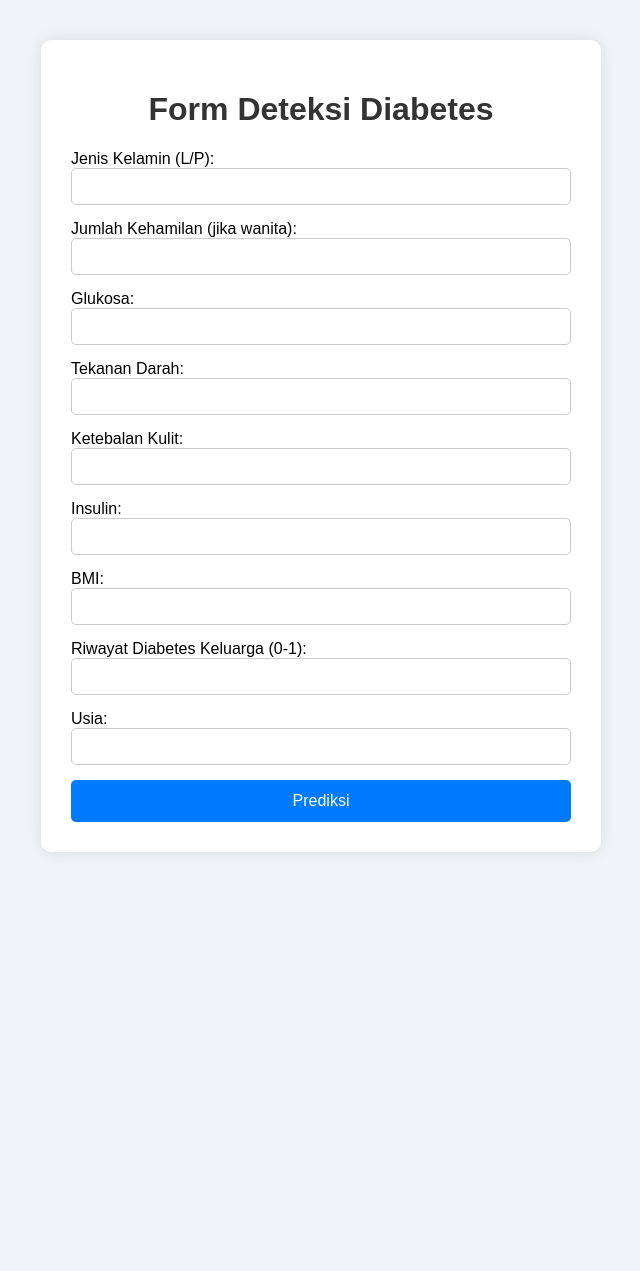
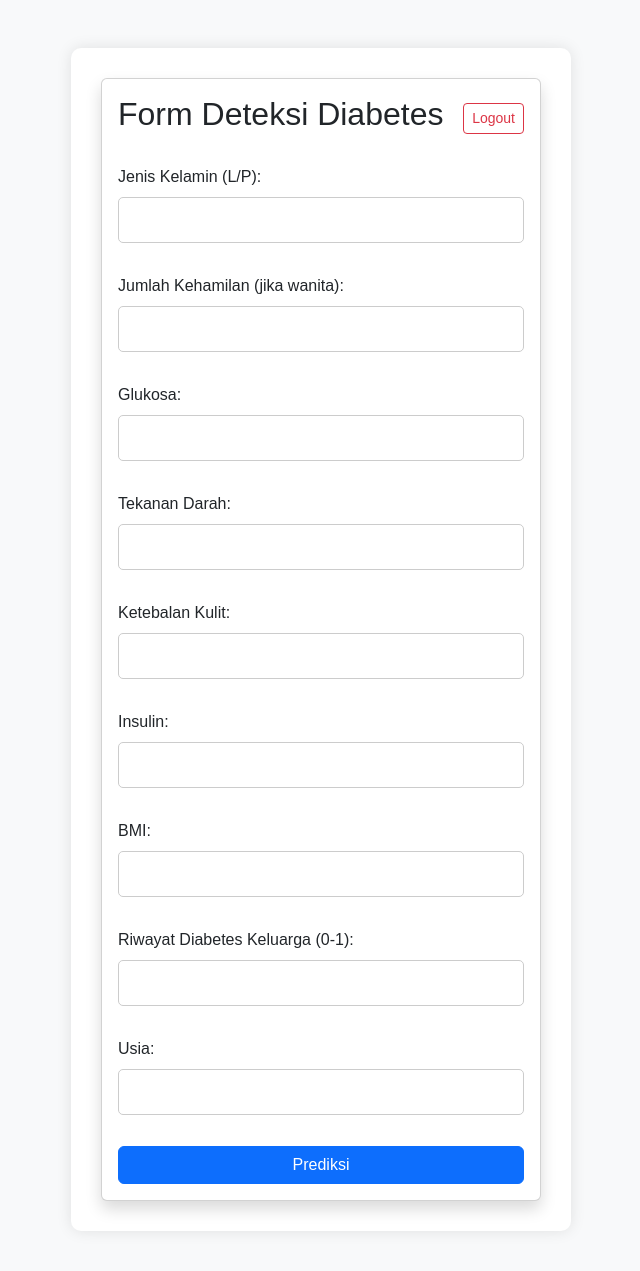
Before and after one commit to RifqiDzakwan22/sistem-deteksi-dm, a Django app: template deteksi_penyakit/diagnosa/templates/diagnosa/form.html in a window 1280 px wide. Shown: the whole page, without its empty margins (319-959 px from the left). Before the commit the page ends 852 px from the top, so only its background shows below. Run offline with Django 5.2, Linux system fonts and the light colour scheme; the template is opened without the code that fills it, so the values that code supplies are empty; parts of the project's set-up code (start-up, migrations or seed data) failed here and were passed over.

Commit message:
menambahkan file

```diff
--- a/deteksi_penyakit/diagnosa/templates/diagnosa/form.html
+++ b/deteksi_penyakit/diagnosa/templates/diagnosa/form.html
@@ -3,42 +3,78 @@
 <html>
 <head>
     <title>Form Deteksi Diabetes</title>
+    <!-- Tambahkan Bootstrap -->
+    <link href="https://cdn.jsdelivr.net/npm/bootstrap@5.3.0/dist/css/bootstrap.min.css" rel="stylesheet">
     <link rel="stylesheet" type="text/css" href="{% static 'diagnosa/style.css' %}">
 </head>
-<body>
-    <div class="container">
-        <h1>Form Deteksi Diabetes</h1>
-        <form method="post" action="{% url 'hasil_prediksi' %}">
-            {% csrf_token %}
-            <label>Jenis Kelamin (L/P):</label>
-            <input type="text" name="jenis_kelamin" required>
+<body class="bg-light">
 
-            <label>Jumlah Kehamilan (jika wanita):</label>
-            <input type="number" step="1" name="kehamilan">
+<div class="container mt-5">
+    <div class="card shadow">
+        <div class="card-body">
+            <div class="d-flex justify-content-between align-items-center mb-4">
+                <h2>Form Deteksi Diabetes</h2>
+                <form method="post" action="{% url 'logout' %}">
+                    {% csrf_token %}
+                    <button type="submit" class="btn btn-outline-danger btn-sm">Logout</button>
+                </form>
+            </div>
 
-            <label>Glukosa:</label>
-            <input type="number" step="any" name="glukosa" required>
+            <form method="post" action="{% url 'hasil_prediksi' %}">
+                {% csrf_token %}
 
-            <label>Tekanan Darah:</label>
-            <input type="number" step="any" name="tekanan" required>
+                <div class="mb-3">
+                    <label class="form-label">Jenis Kelamin (L/P):</label>
+                    <input type="text" name="jenis_kelamin" class="form-control" required>
+                </div>
 
-            <label>Ketebalan Kulit:</label>
-            <input type="number" step="any" name="kulit" required>
+                <div class="mb-3">
+                    <label class="form-label">Jumlah Kehamilan (jika wanita):</label>
+                    <input type="number" step="1" name="kehamilan" class="form-control">
+                </div>
 
-            <label>Insulin:</label>
-            <input type="number" step="any" name="insulin" required>
+                <div class="mb-3">
+                    <label class="form-label">Glukosa:</label>
+                    <input type="number" step="any" name="glukosa" class="form-control" required>
+                </div>
 
-            <label>BMI:</label>
-            <input type="number" step="any" name="bmi" required>
+                <div class="mb-3">
+                    <label class="form-label">Tekanan Darah:</label>
+                    <input type="number" step="any" name="tekanan" class="form-control" required>
+                </div>
 
-            <label>Riwayat Diabetes Keluarga (0-1):</label>
-            <input type="number" step="0.01" name="riwayat" required>
+                <div class="mb-3">
+                    <label class="form-label">Ketebalan Kulit:</label>
+                    <input type="number" step="any" name="kulit" class="form-control" required>
+                </div>
 
-            <label>Usia:</label>
-            <input type="number" step="1" name="usia" required>
+                <div class="mb-3">
+                    <label class="form-label">Insulin:</label>
+                    <input type="number" step="any" name="insulin" class="form-control" required>
+                </div>
 
-            <button type="submit">Prediksi</button>
-        </form>
+                <div class="mb-3">
+                    <label class="form-label">BMI:</label>
+                    <input type="number" step="any" name="bmi" class="form-control" required>
+                </div>
+
+                <div class="mb-3">
+                    <label class="form-label">Riwayat Diabetes Keluarga (0-1):</label>
+                    <input type="number" step="0.01" name="riwayat" class="form-control" required>
+                </div>
+
+                <div class="mb-3">
+                    <label class="form-label">Usia:</label>
+                    <input type="number" step="1" name="usia" class="form-control" required>
+                </div>
+
+                <div class="d-grid">
+                    <button type="submit" class="btn btn-primary">Prediksi</button>
+                </div>
+            </form>
+        </div>
     </div>
+</div>
+
 </body>
 </html>
--- a/deteksi_penyakit/diagnosa/templates/diagnosa/hasil.html
+++ b/deteksi_penyakit/diagnosa/templates/diagnosa/hasil.html
@@ -11,6 +11,7 @@
         <p><strong>Persentase Kemungkinan Mengidap Diabetes:</strong> {{ persen }}%</p>
         <p><strong>Risiko Diabetes Melitus:</strong> {{ risiko }}%</p>
         <h3>Rekomendasi:</h3>
+        <p><strong>Klasifikasi Tipe Diabetes:</strong> {{ tipe }}</p>
         <p>{{ saran }}</p>
 
         <a href="{% url 'form_prediksi' %}">🔁 Kembali ke Form</a>
--- a/deteksi_penyakit/diagnosa/urls.py
+++ b/deteksi_penyakit/diagnosa/urls.py
@@ -1,7 +1,10 @@
+from django.contrib.auth import views as auth_views
 from django.urls import path
 from . import views
 
 urlpatterns = [
-    path('', views.form_prediksi, name="form_prediksi"),
-    path('hasil/', views.hasil_prediksi, name="hasil_prediksi"),
+    path('', views.form_prediksi, name='form_prediksi'),
+    path('hasil/', views.hasil_prediksi, name='hasil_prediksi'),
+    path('login/', auth_views.LoginView.as_view(template_name='diagnosa/login.html'), name='login'),
+    path('logout/', auth_views.LogoutView.as_view(next_page='login'), name='logout'),
 ]
```
Also changed, not shown: deteksi_penyakit/deteksi_penyakit/settings.py (+22 -61 lines), deteksi_penyakit/diagnosa/templates/diagnosa/login.html (added, +16 -0 lines), deteksi_penyakit/diagnosa/views.py (+20 -5 lines), deteksi_penyakit/db.sqlite3, deteksi_penyakit/deteksi_penyakit/urls.py (line endings or trailing spaces).
